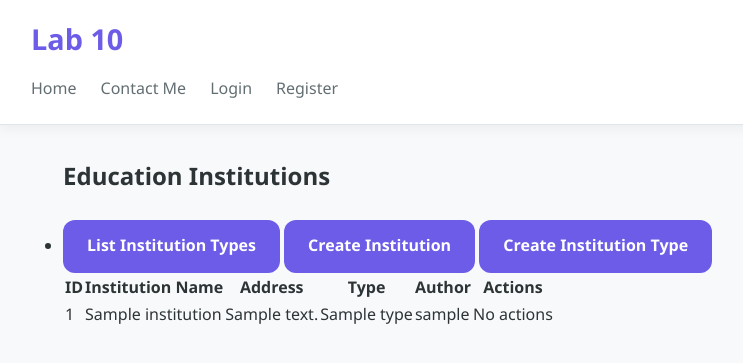
After one commit to yablonovskydima/flask-app-lab, a Flask app: page /institutions/institutions in a window 1280 px wide. The commit adds this page. Shown: the top 363 px of the page, without its empty margins (1-744 px from the left). Run offline with Flask 3, Linux system fonts and the light colour scheme; tables that the repository leaves empty hold one stand-in row (values such as "Sample post").

Commit message:
Added institution blueprint with crud functionality

```diff
--- a/app/auth/templates/auth/account.html
+++ b/app/auth/templates/auth/account.html
@@ -9,6 +9,7 @@
                     <a href="{{ url_for('auth.profile') }}" class="btn btn-warning mb-3">Profile</a>
                     <a href="{{ url_for('auth.update_account') }}" class="btn btn-warning mb-3">Edit Profile</a>
                     <a href="{{ url_for('auth.change_password') }}" class="btn btn-warning mb-3">Change Password</a>
+                    <a href="{{ url_for('institutions.list_institutions') }}" class="btn btn-warning mb-3">Institutions</a>
                 </li>
             </ul>
         </div>
--- /dev/null
+++ b/app/institutions/templates/institutions/list_institutions.html
@@ -0,0 +1,63 @@
+{% extends "base.html" %}
+{% block content %}
+
+<h2>Education Institutions</h2>
+
+<nav class="navbar navbar-expand-lg navbar-light bg-light">
+    <div class="container">
+        <div class="collapse navbar-collapse">
+            <ul class="navbar-nav ms-auto">
+                <li class="nav-item">
+                    <a href="{{ url_for('institutions.list_institution_types') }}" class="btn btn-warning mb-3">List Institution Types</a>
+                    <a href="{{ url_for('institutions.create_institution') }}" class="btn btn-warning mb-3">Create Institution</a>
+                    <a href="{{ url_for('institutions.create_institution_type') }}" class="btn btn-warning mb-3">Create Institution Type</a>
+                </li>
+            </ul>
+        </div>
+    </div>
+</nav>
+
+<table class="table table-bordered">
+    <thead>
+        <tr>
+            <th>ID</th>
+            <th>Institution Name</th>
+            <th>Address</th>
+            <th>Type</th>
+            <th>Author</th>
+            <th>Actions</th>
+        </tr>
+    </thead>
+
+    <tbody>
+        {% for inst in institutions %}
+        <tr>
+            <td>{{ inst.id }}</td>
+            <td>{{ inst.name }}</td>
+            <td>{{ inst.address }}</td>
+            <td>{{ inst.institution_type.type_name }}</td>
+            <td>{{ inst.author.username }}</td>
+
+            <td>
+                {% if current_user.is_authenticated and inst.author_id == current_user.id %}
+                    <a href="{{ url_for('institutions.edit_institution', id=inst.id) }}" class="btn btn-primary btn-sm">Edit</a>
+                    <a href="#" class="btn btn-danger btn-sm"
+                    onclick="if(confirm('Are you sure?')) { document.getElementById('delete-form-{{ inst.id }}').submit(); } return false;">
+                        Delete
+                    </a>
+
+                    <form id="delete-form-{{ inst.id }}" method="POST" action="{{ url_for('institutions.delete_institution', id=inst.id) }}" style="display:none;">
+                        <input type="hidden" name="csrf_token" value="{{ csrf_token() }}">
+                    </form>
+
+                {% else %}
+                    <span class="text-muted">No actions</span>
+                {% endif %}
+            </td>
+
+        </tr>
+        {% endfor %}
+    </tbody>
+</table>
+
+{% endblock %}
--- a/app/institutions/views.py
+++ b/app/institutions/views.py
@@ -1,6 +1,132 @@
-from flask import Blueprint, render_template, request
+from flask import Blueprint, render_template, request, flash, redirect, url_for, abort
+from app.institutions.institution_forms import EducationInstitutionForm
+from app.institutions.type_forms import InstitutionTypeForm
+from app.institutions.models import EducationInstitution, InstitutionType
+from flask_login import current_user
+from app import db
 
 institutions_bp = Blueprint(
     "institutions", __name__,
     template_folder="templates"
 )
+
+@institutions_bp.route("/institutions/create", methods=["GET", "POST"])
+def create_institution():
+    form = EducationInstitutionForm()
+
+    form.set_type_choices()
+    form.set_author_choices()
+
+    if form.validate_on_submit():
+        institution = EducationInstitution(
+            name=form.name.data,
+            address=form.address.data,
+            description=form.description.data,
+            type_id=form.type_id.data,
+            author_id=form.author_id.data
+        )
+
+        db.session.add(institution)
+        db.session.commit()
+
+        flash("Institution successfully created!", "success")
+        return redirect(url_for("institutions.list_institutions"))
+
+    return render_template("institutions/create_institution.html", form=form)
+
+@institutions_bp.route("/types/create", methods=["GET", "POST"])
+def create_institution_type():
+    form = InstitutionTypeForm()
+    if form.validate_on_submit():
+        existing = InstitutionType.query.filter_by(type_name=form.type_name.data.strip()).first()
+        if existing:
+            flash("Institution type with this name already exists.", "warning")
+            return redirect(url_for("institutions.create_institution_type"))
+
+        new_type = InstitutionType(
+            type_name=form.type_name.data.strip(),
+            description=form.description.data.strip() if form.description.data else None
+        )
+        db.session.add(new_type)
+        db.session.commit()
+
+        flash("Institution type created successfully.", "success")
+        return redirect(url_for("institutions.list_institutions"))
+
+    return render_template("types/create_institution_type.html", form=form)
+
+
+@institutions_bp.route("/institutions")
+def list_institutions():
+    institutions = EducationInstitution.query.all()
+    return render_template("institutions/list_institutions.html", institutions=institutions)
+
+@institutions_bp.route("/types")
+def list_institution_types():
+    types = InstitutionType.query.order_by(InstitutionType.type_name).all()
+    return render_template("types/list_institution_types.html", types=types)
+
+@institutions_bp.route("/institutions/<int:id>/edit", methods=["GET", "POST"])
+def edit_institution(id):
+    institution = EducationInstitution.query.get_or_404(id)
+
+    if institution.author_id != current_user.id:
+        abort(403)
+
+    form = EducationInstitutionForm(obj=institution)
+    form.set_type_choices()
+    form.set_author_choices()
+
+    form.author_id.data = institution.author_id
+    form.author_id.render_kw = {"disabled": "disabled"}
+
+    if form.validate_on_submit():
+        institution.name = form.name.data
+        institution.address = form.address.data
+        institution.description = form.description.data
+        institution.type_id = form.type_id.data
+
+        db.session.commit()
+        flash("Institution updated successfully.", "success")
+        return redirect(url_for("institutions.list_institutions"))
+
+    return render_template("institutions/edit_institution.html", form=form)
+
+@institutions_bp.route("/institutions/<int:id>/delete", methods=["POST"])
+def delete_institution(id):
+    institution = EducationInstitution.query.get_or_404(id)
+
+    if institution.author_id != current_user.id:
+        abort(403)
+
+    db.session.delete(institution)
+    db.session.commit()
+    flash("Institution deleted successfully.", "success")
+    return redirect(url_for("institutions.list_institutions"))
+
+@institutions_bp.route("/types/<int:id>/edit", methods=["GET", "POST"])
+def edit_type(id):
+    institution_type = InstitutionType.query.get_or_404(id)
+    form = InstitutionTypeForm(obj=institution_type)
+
+    if form.validate_on_submit():
+        institution_type.type_name = form.type_name.data
+        institution_type.description = form.description.data
+
+        db.session.commit()
+        flash("Institution type updated successfully.", "success")
+        return redirect(url_for("institutions.list_institution_types"))
+
+    return render_template("types/edit_type.html", form=form, type=institution_type)
+
+
+
+@institutions_bp.route("/types/<int:id>/delete", methods=["POST"])
+def delete_type(id):
+    institution_type = InstitutionType.query.get_or_404(id)
+
+    db.session.delete(institution_type)
+    db.session.commit()
+
+    flash("Institution type deleted successfully.", "success")
+    return redirect(url_for("institutions.list_institution_types"))
```
Also changed, not shown: app/institutions/institution_forms.py (added, +48 -0 lines), app/institutions/templates/institutions/create_institution.html (added, +52 -0 lines), app/institutions/templates/institutions/edit_institution.html (added, +52 -0 lines), app/institutions/templates/types/create_institution_type.html (added, +37 -0 lines), app/institutions/templates/types/edit_type.html (added, +34 -0 lines), app/institutions/templates/types/list_institution_types.html (added, +56 -0 lines), app/institutions/type_forms.py (added, +14 -0 lines).
